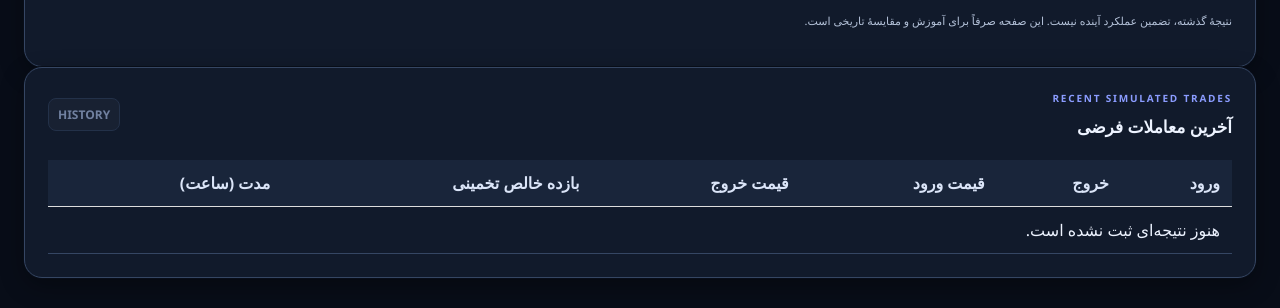
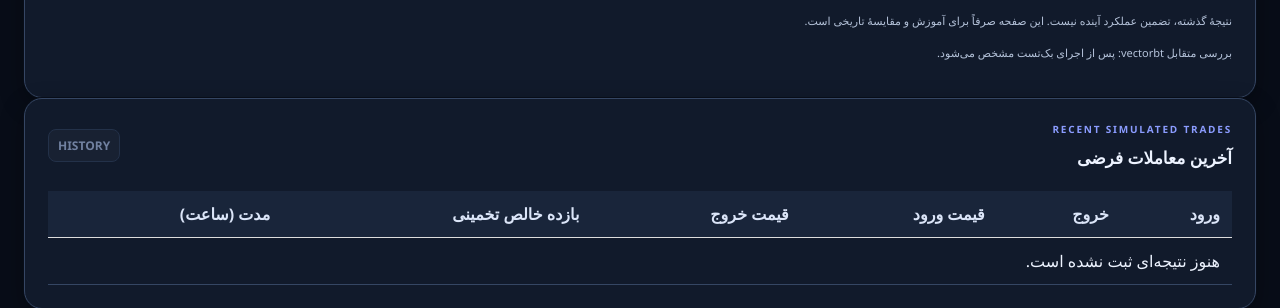
Before and after one commit to Parsa0369/crypto, a Flask app: page /backtesting in a window 1280 px wide. Shown: the part 1473-1781 px from the top of the page. Run offline with Flask 3, Linux system fonts and the light colour scheme; the visitor is signed in with stand-in values (Sample User, id 1); parts of the project's set-up code (start-up, migrations or seed data) failed here and were passed over.

Commit message:
Show optional vectorbt cross-check status

```diff
--- a/templates/backtesting.html
+++ b/templates/backtesting.html
@@ -29,7 +29,7 @@
     <article class="metric-card"><span>نرخ معاملات مثبت</span><strong id="bt-win">—</strong><small>از معاملات بسته/ثبت‌شده</small></article>
     <article class="metric-card"><span>میانگین بازده هر معامله</span><strong id="bt-average">—</strong><small>پس از کارمزد تخمینی</small></article>
   </section>
-  <section class="panel"><div class="panel-heading"><div><p class="eyebrow">SIMULATED EQUITY</p><h2>منحنی سرمایهٔ فرضی</h2></div><span id="bt-meta" class="step">—</span></div><svg id="bt-chart" class="backtest-chart" viewBox="0 0 720 220" role="img" aria-label="نمودار منحنی سرمایه فرضی"><text x="360" y="110" text-anchor="middle">پس از اجرای بک‌تست نمودار نمایش داده می‌شود</text></svg><p id="bt-note" class="hint">نتیجهٔ گذشته، تضمین عملکرد آینده نیست. این صفحه صرفاً برای آموزش و مقایسهٔ تاریخی است.</p></section>
+  <section class="panel"><div class="panel-heading"><div><p class="eyebrow">SIMULATED EQUITY</p><h2>منحنی سرمایهٔ فرضی</h2></div><span id="bt-meta" class="step">—</span></div><svg id="bt-chart" class="backtest-chart" viewBox="0 0 720 220" role="img" aria-label="نمودار منحنی سرمایه فرضی"><text x="360" y="110" text-anchor="middle">پس از اجرای بک‌تست نمودار نمایش داده می‌شود</text></svg><p id="bt-note" class="hint">نتیجهٔ گذشته، تضمین عملکرد آینده نیست. این صفحه صرفاً برای آموزش و مقایسهٔ تاریخی است.</p><p id="bt-vectorbt" class="hint">بررسی متقابل vectorbt: پس از اجرای بک‌تست مشخص می‌شود.</p></section>
   <section class="panel"><div class="panel-heading"><div><p class="eyebrow">RECENT SIMULATED TRADES</p><h2>آخرین معاملات فرضی</h2></div><span class="step">HISTORY</span></div><div class="table-scroll"><table class="backtest-table"><thead><tr><th>ورود</th><th>خروج</th><th>قیمت ورود</th><th>قیمت خروج</th><th>بازده خالص تخمینی</th><th>مدت (ساعت)</th></tr></thead><tbody id="bt-trades"><tr><td colspan="6">هنوز نتیجه‌ای ثبت نشده است.</td></tr></tbody></table></div></section>
 </main>
 </body></html>
```
